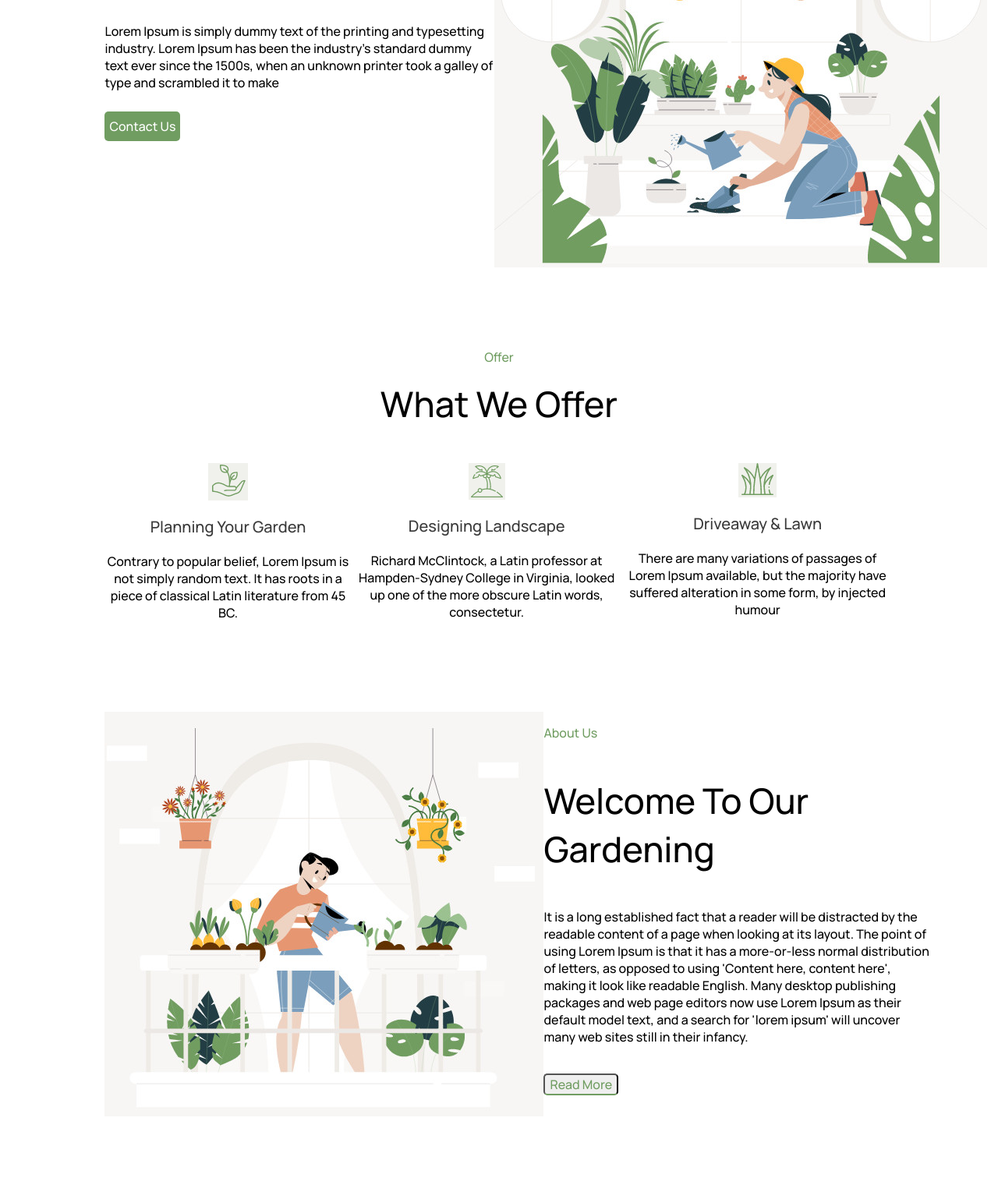
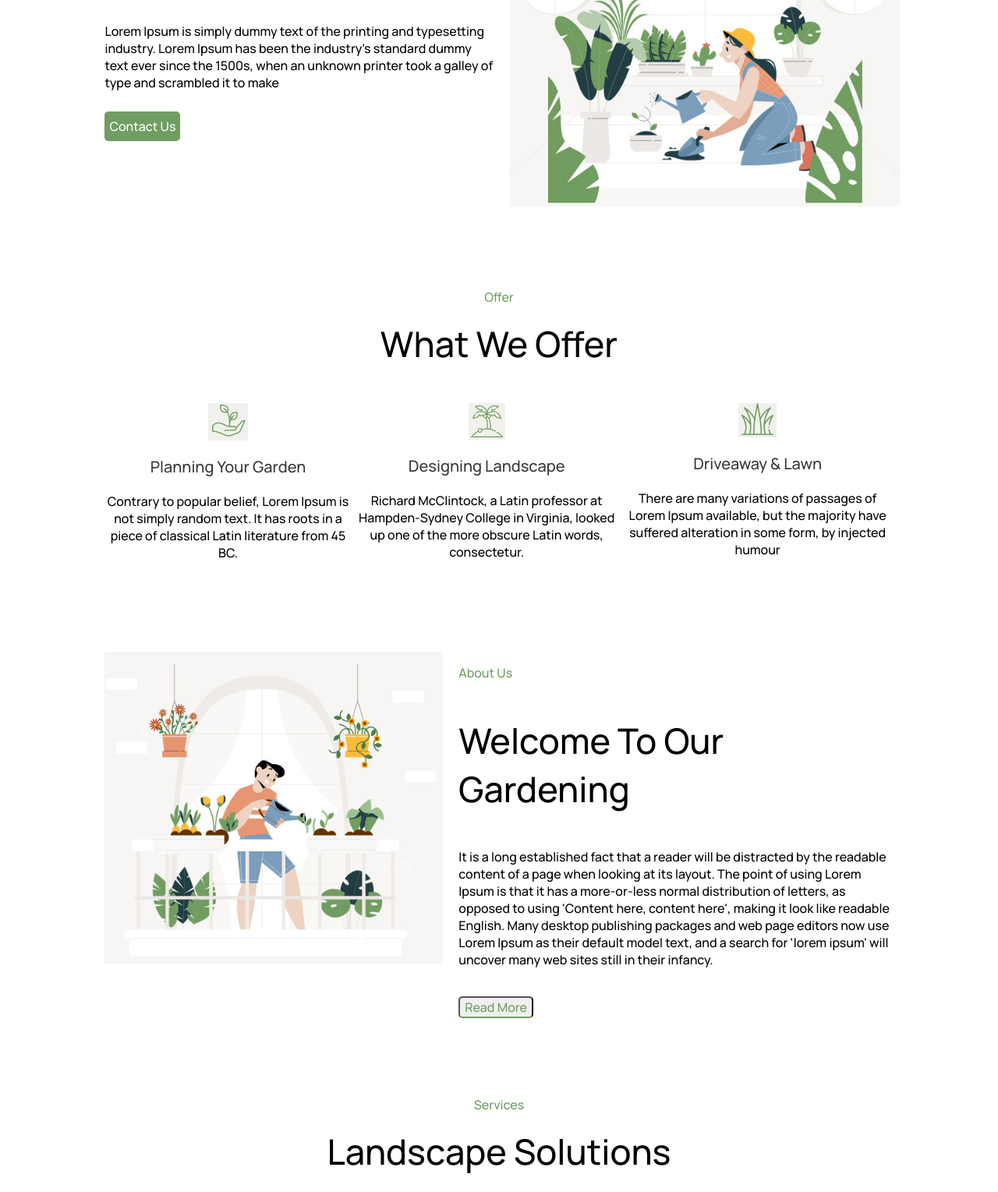
Before and after one commit to rachelhepsan/Task2ofHTML5, a plain HTML site: page index.html in a window 1280 px wide. Shown: the part 369-1898 px from the top of the page at 78% size. Drawn offline with Linux system fonts and the light colour scheme.

Commit message:
Add files via upload

```diff
--- a/index.html
+++ b/index.html
@@ -15,7 +15,7 @@
 <body>
     <main>
         <header>
-            <div class="box-and-title">
+            <div>
                 <img src="./images/logo.png" class="logo-1">
             </div>
             <div class="anchor">
--- a/style.css
+++ b/style.css
@@ -2,6 +2,8 @@ main {
     width: 80%;
     max-width: 1200px;
     margin: 0 auto;
+    font-family: Manrope, sans-serif;
+    box-sizing: border-box;
 }
 
 header {
@@ -55,6 +57,12 @@ a {
     margin-top: 20px;
 }
 
+.section-1-2 img{
+    padding-left: 20px;
+    width: 500px;
+    height: 450px;
+}
+
 .contact-button {
     font-family: Manrope, sans-serif;
     font-style: bold;
@@ -71,6 +79,7 @@ a {
     display: flex;
     justify-content: space-between;
     margin-bottom: 100px;
+    max-width: 1200px;
 }
 .small-head {
     font-family: Manrope, sans-serif;
@@ -114,6 +123,12 @@ a {
 .s-2-div {
     display: flex;
     margin-bottom: 100px;
+}
+
+#s-3-image {
+    padding-right: 20px;
+    width: 450px;
+    height: 400px;
 }
 .read-more-button {
     font-family: Manrope, sans-serif;
```
